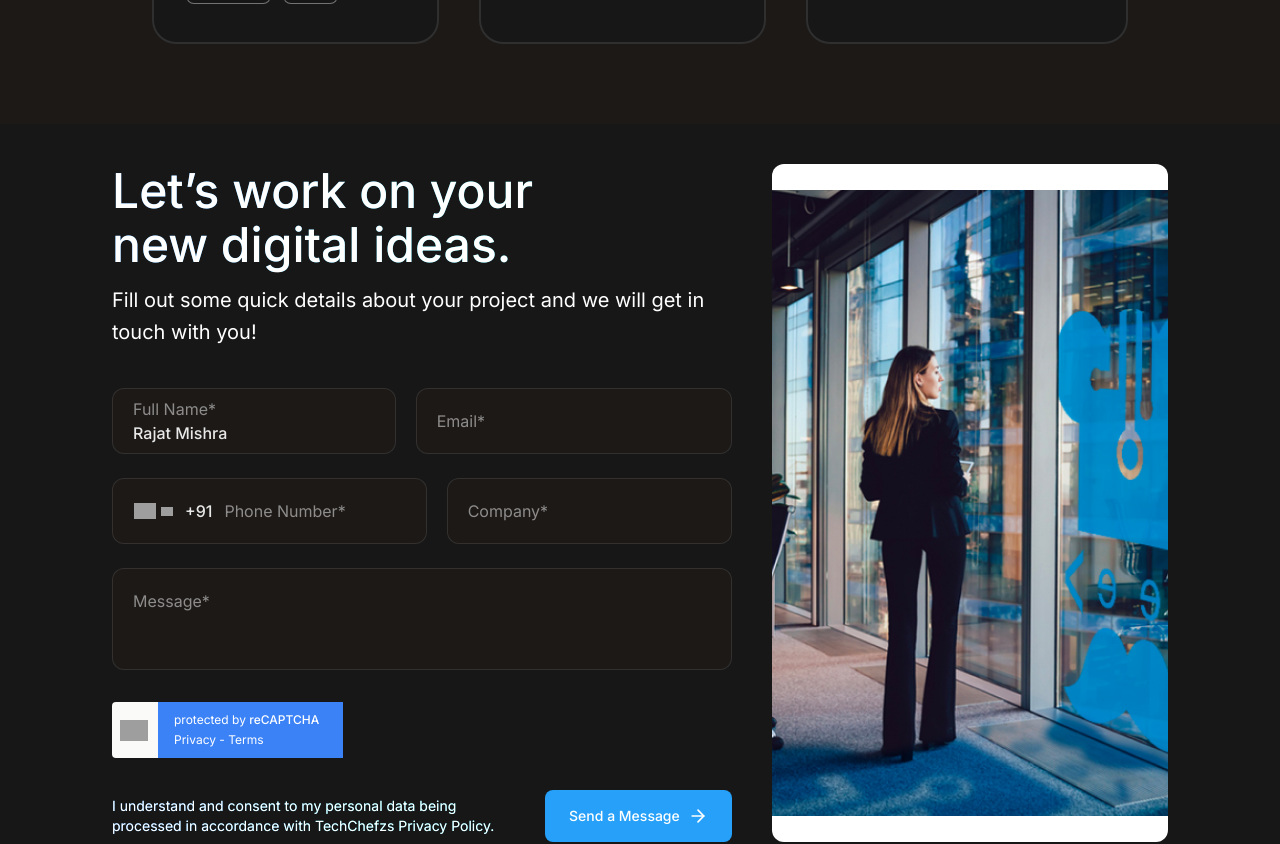
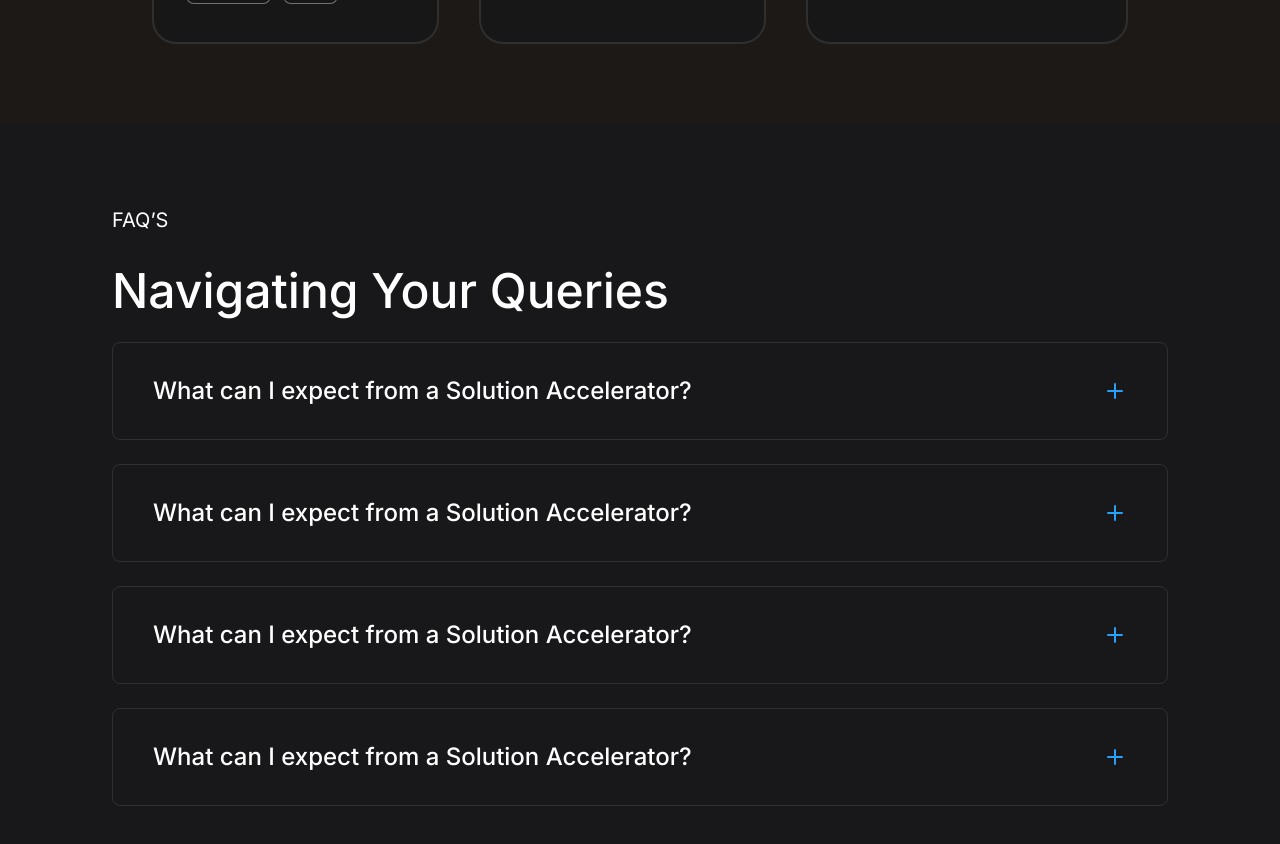
Before and after one commit to sahirskd/accelerators, a Next.js app: page / in a window 1280 px wide. Shown: the part 2680-3524 px from the top of the page. Built offline with nearby package versions, Linux system fonts and the light colour scheme; grey boxes are pictures that could not be loaded; a web font is replaced by a local one.

Commit message:
build: faq fix

```diff
--- a/app/page.jsx
+++ b/app/page.jsx
@@ -1,6 +1,7 @@
 import Accelarators from "@/components/Accelarators";
 import Banner from "@/components/Banner";
 import ContactUs from "@/components/ContactUs";
+import Faq from "@/components/FAQ";
 
 
 export const metadata = {
@@ -13,7 +14,7 @@ export default function Home() {
     <div className=" ">
       <Banner />
       <Accelarators />
-      {/* <FAQ /> */}
+      <Faq />
       <ContactUs />
     </div>
   );
--- a/components/Faq.jsx
+++ b/components/Faq.jsx
@@ -5,7 +5,7 @@ import {
     AccordionTrigger,
 } from "@/components/ui/accordion"
 
-export default function FAQ() {
+export default function Faq() {
     return (
         <div className="justify-center items-center bg-zinc-900 flex flex-col px-28 py-12 max-md:px-5">
             <div className="flex w-full  flex-col my-8 max-md:max-w-full">
```
